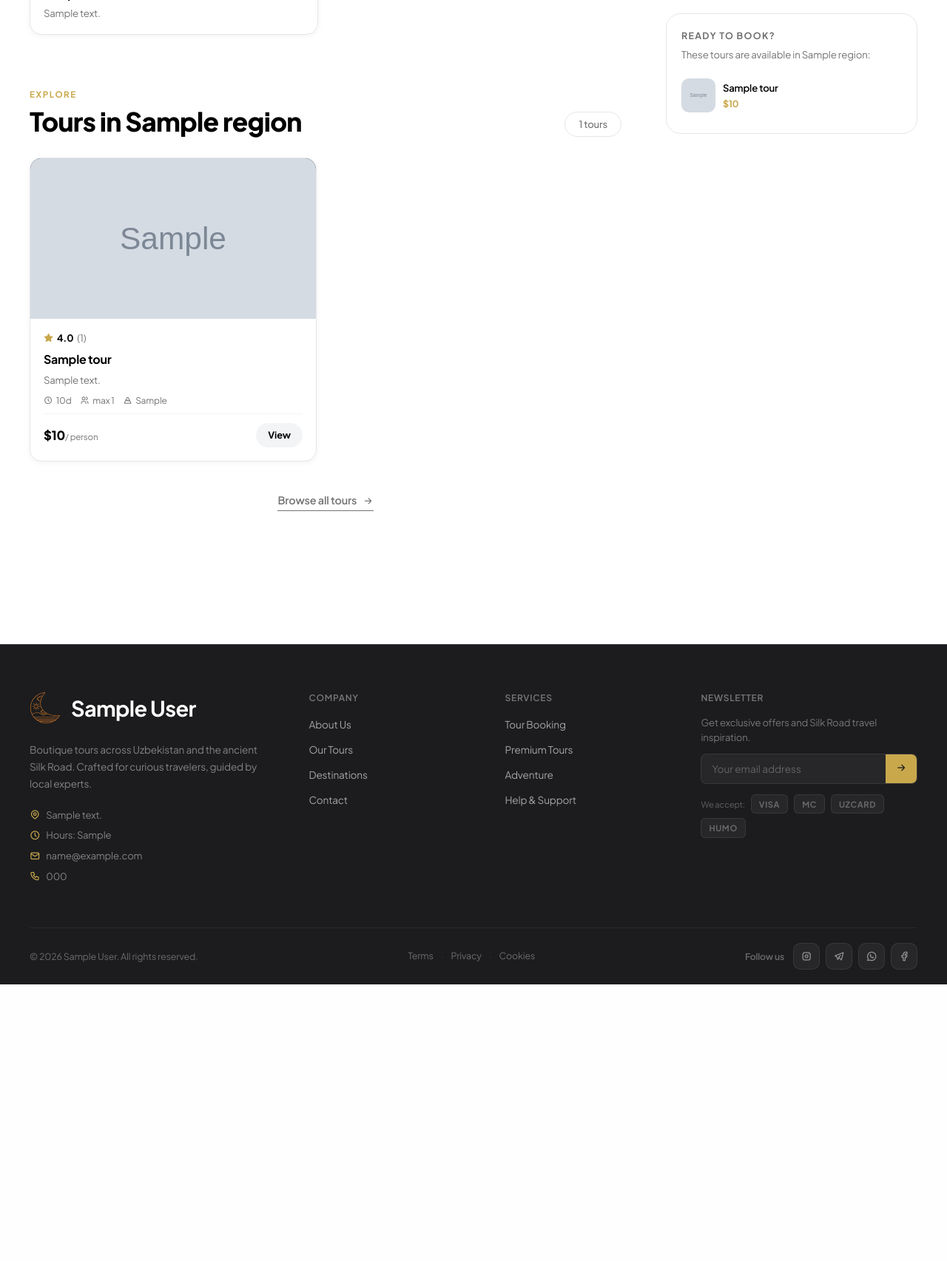
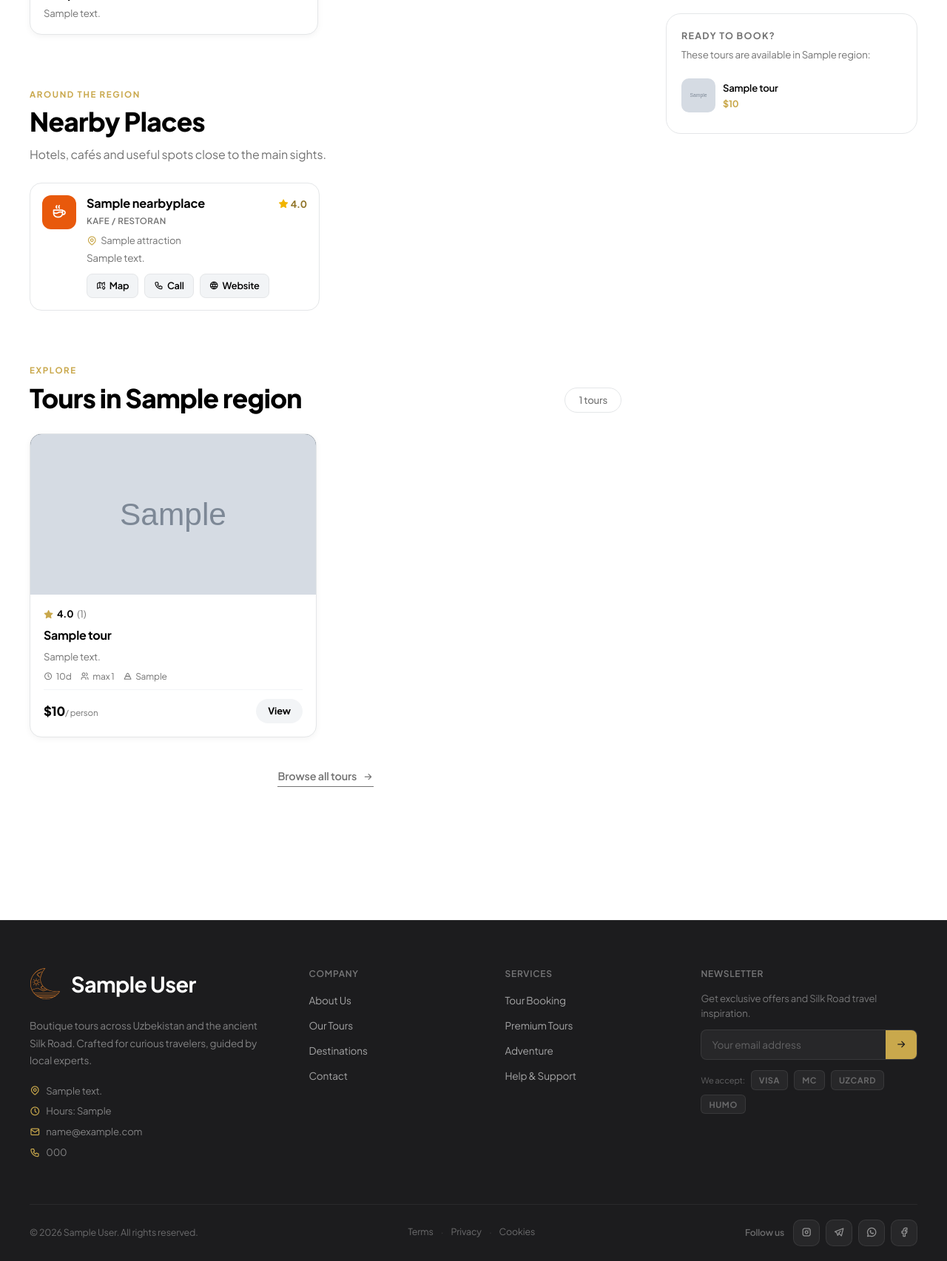
Before and after one commit to mi-mukhammadjon/soluna-travel, a Django app: template templates/regions/detail.html in a window 1280 px wide. Shown: the part 1599-3304 px from the top of the page at 74% size. Before the commit the page ends 2930 px from the top, so only its background shows below. Run offline with Django 5.2, Linux system fonts and the light colour scheme; tables that the repository leaves empty hold one stand-in row (values such as "Sample post"); the template is opened without the code that fills it: values that come from a table or form of the project are taken from there, most other values are stand-ins (such as "Sample title", 1, 10 or a date in 2020); grey boxes marked "Sample" are stand-in pictures; data that the repository does not hold is empty; parts of the project's set-up code (start-up, migrations or seed data) failed here and were passed over.

Commit message:
feat: region detail — Nearby Places bo'limi (pro dizayn)
- RegionDetailView: shu regiondagi diqqatga sazovor joylar atrofidagi
  NearbyPlace'lar (kategoriya bo'yicha tartiblangan)
- NearbyPlace.category_icon property (hotel/cafe/museum/... uchun Tabler ikonka)
- detail.html: rangli kategoriya-badge, reyting, manzil, xarita/qo'ng'iroq/sayt
  tugmalari bilan kartochkalar + CSS
- yangi matnlar 9 tilga tarjima

Co-Authored-By: Claude Opus 4.8 <noreply@anthropic.com>

```diff
--- a/places/models.py
+++ b/places/models.py
@@ -38,3 +38,16 @@ class NearbyPlace(models.Model):
 
     def __str__(self):
         return f"{self.name} ({self.get_category_display()})"
+
+    @property
+    def category_icon(self):
+        """Tabler icon klassi — kategoriya bo'yicha (UI uchun)."""
+        return {
+            'cafe': 'ti-coffee',
+            'hotel': 'ti-bed',
+            'museum': 'ti-building-monument',
+            'pharmacy': 'ti-first-aid-kit',
+            'atm': 'ti-cash',
+            'transport': 'ti-bus',
+            'other': 'ti-map-pin',
+        }.get(self.category, 'ti-map-pin')
--- a/templates/regions/detail.html
+++ b/templates/regions/detail.html
@@ -134,6 +134,52 @@
                 {% if attr.description %}
                 <p>{{ attr.description|truncatewords:18 }}</p>
                 {% endif %}
+              </div>
+            </div>
+            {% endfor %}
+          </div>
+        </section>
+        {% endif %}
+
+        {# Nearby places #}
+        {% if nearby_places %}
+        <section class="rd-section" id="nearby">
+          <div class="rd-section-eyebrow">{% trans "Around the region" %}</div>
+          <h2>{% trans "Nearby Places" %}</h2>
+          <p class="rd-section-lead">{% trans "Hotels, cafés and useful spots close to the main sights." %}</p>
+
+          <div class="rd-nearby-grid">
+            {% for np in nearby_places %}
+            <div class="rd-nearby-card reveal">
+              <div class="rd-nearby-icon rd-nearby-icon--{{ np.category }}">
+                <i class="ti {{ np.category_icon }}"></i>
+              </div>
+              <div class="rd-nearby-body">
+                <div class="rd-nearby-top">
+                  <h4>{{ np.name }}</h4>
+                  {% if np.rating %}
+                  <span class="rd-nearby-rating"><i class="ti ti-star-filled"></i> {{ np.rating }}</span>
+                  {% endif %}
+                </div>
+                <span class="rd-nearby-cat">{{ np.get_category_display }}</span>
+                {% if np.attraction %}
+                <div class="rd-nearby-near"><i class="ti ti-map-pin"></i> {{ np.attraction.name }}</div>
+                {% endif %}
+                {% if np.address %}
+                <div class="rd-nearby-addr">{{ np.address }}</div>
+                {% endif %}
+                <div class="rd-nearby-actions">
+                  <a class="rd-nearby-btn" target="_blank" rel="noopener"
+                     href="https://www.google.com/maps?q={{ np.latitude }},{{ np.longitude }}">
+                    <i class="ti ti-map-2"></i> {% trans "Map" %}
+                  </a>
+                  {% if np.phone %}
+                  <a class="rd-nearby-btn" href="tel:{{ np.phone|cut:' ' }}"><i class="ti ti-phone"></i> {% trans "Call" %}</a>
+                  {% endif %}
+                  {% if np.website %}
+                  <a class="rd-nearby-btn" target="_blank" rel="noopener" href="{{ np.website }}"><i class="ti ti-world"></i> {% trans "Website" %}</a>
+                  {% endif %}
+                </div>
               </div>
             </div>
             {% endfor %}
@@ -492,6 +538,50 @@
   margin-bottom: 24px;
   letter-spacing: -.02em;
 }
+.rd-section-lead { color: var(--c-text-muted, #6b6b78); font-size: 1rem; margin: -12px 0 26px; max-width: 640px; }
+
+/* ── Nearby places ── */
+.rd-nearby-grid { display: grid; grid-template-columns: repeat(2, 1fr); gap: 16px; }
+@media (max-width: 760px) { .rd-nearby-grid { grid-template-columns: 1fr; } }
+.rd-nearby-card {
+  display: flex; gap: 14px; padding: 16px;
+  background: var(--c-surface, #fff);
+  border: 1px solid var(--c-border, #e8e0d4);
+  border-radius: 16px;
+  transition: transform .25s ease, box-shadow .25s ease, border-color .25s ease;
+}
+.rd-nearby-card:hover { transform: translateY(-3px); box-shadow: 0 14px 34px rgba(0,0,0,.1); border-color: var(--gold, #c9a84c); }
+.rd-nearby-icon {
+  flex-shrink: 0; width: 46px; height: 46px; border-radius: 12px;
+  display: flex; align-items: center; justify-content: center;
+  font-size: 1.3rem; color: #fff; background: var(--gold, #c9a84c);
+}
+.rd-nearby-icon--hotel { background: #4c6ef5; }
+.rd-nearby-icon--cafe { background: #e8590c; }
+.rd-nearby-icon--museum { background: #7048e8; }
+.rd-nearby-icon--pharmacy { background: #37b24d; }
+.rd-nearby-icon--atm { background: #0ca678; }
+.rd-nearby-icon--transport { background: #1c7ed6; }
+.rd-nearby-icon--other { background: #868e96; }
+.rd-nearby-body { flex: 1; min-width: 0; }
+.rd-nearby-top { display: flex; align-items: baseline; justify-content: space-between; gap: 10px; }
+.rd-nearby-top h4 { font-size: 1.02rem; font-weight: 700; margin: 0; }
+.rd-nearby-rating { flex-shrink: 0; font-size: .82rem; font-weight: 700; color: var(--gold-ink, #8f7327); display: inline-flex; align-items: center; gap: 3px; }
+.rd-nearby-rating i { color: #f1b400; font-size: .85rem; }
+.rd-nearby-cat { display: inline-block; font-size: .72rem; font-weight: 600; text-transform: uppercase; letter-spacing: .04em; color: var(--c-text-muted, #6b6b78); margin-top: 3px; }
+.rd-nearby-near { font-size: .82rem; color: var(--c-text-muted, #6b6b78); margin-top: 6px; display: flex; align-items: center; gap: 5px; }
+.rd-nearby-near i { color: var(--gold, #c9a84c); font-size: .9rem; }
+.rd-nearby-addr { font-size: .85rem; color: var(--c-text-muted, #6b6b78); margin-top: 4px; line-height: 1.4; }
+.rd-nearby-actions { display: flex; flex-wrap: wrap; gap: 8px; margin-top: 12px; }
+.rd-nearby-btn {
+  display: inline-flex; align-items: center; gap: 5px;
+  font-size: .8rem; font-weight: 600;
+  padding: 6px 12px; border-radius: 8px;
+  background: var(--c-bg-alt, rgba(0,0,0,.04)); color: var(--c-text, #1a1a2a);
+  border: 1px solid var(--c-border, #e8e0d4); text-decoration: none;
+  transition: background .15s ease, color .15s ease, border-color .15s ease;
+}
+.rd-nearby-btn:hover { background: var(--gold, #c9a84c); color: #1c1c1e; border-color: var(--gold, #c9a84c); }
 .rd-prose p {
   font-size: 1.05rem;
   line-height: 1.8;
```
Also changed, not shown: regions/views.py (+8 -0 lines), locale/ar/LC_MESSAGES/django.po, locale/de/LC_MESSAGES/django.po, locale/fr/LC_MESSAGES/django.po, locale/ja/LC_MESSAGES/django.po, locale/ko/LC_MESSAGES/django.po, locale/ru/LC_MESSAGES/django.po, locale/uz/LC_MESSAGES/django.po, locale/zh_Hans/LC_MESSAGES/django.po, 8 other files.
